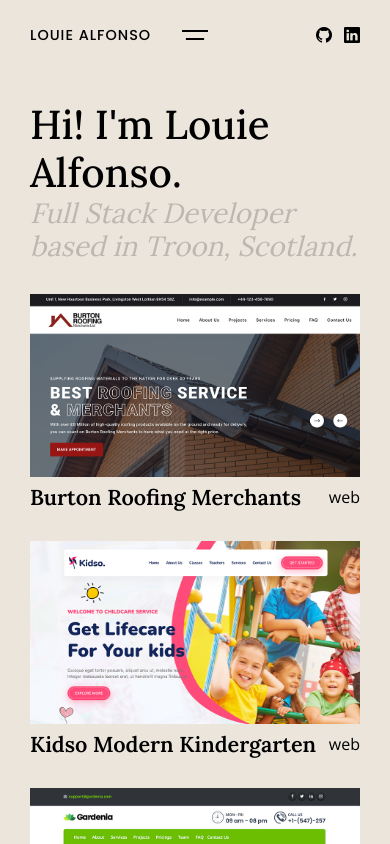
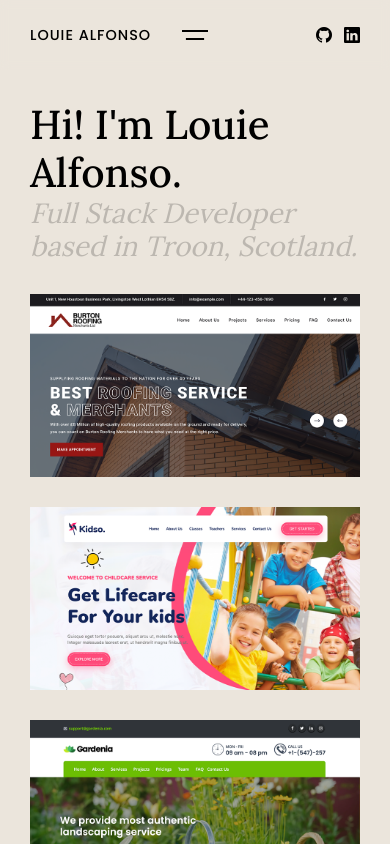
Before and after one commit to louiefalfonso/dev-portfolio, a Next.js app: page / in a window 390 px wide. Shown: the top 844 px of the page. Built offline with nearby package versions, Linux system fonts and the light colour scheme.

Commit message:
Remove Porfolio Mobile Caption

```diff
--- a/components/Portfolio/Portfolio.jsx
+++ b/components/Portfolio/Portfolio.jsx
@@ -18,10 +18,6 @@ const Portfolio = () => {
                                         <Image src={item.mainImage} alt={item.title} placeholder="blur" />
                                     </div>
                                     {/* Mobile Caption */}
-                                    <div className="portfolio-mobile-caption">
-                                        <h4>{item.title}</h4>
-                                        <span>{item.category}</span>
-                                    </div>
                                 </Link>
                             </div>
                         </div>
```
